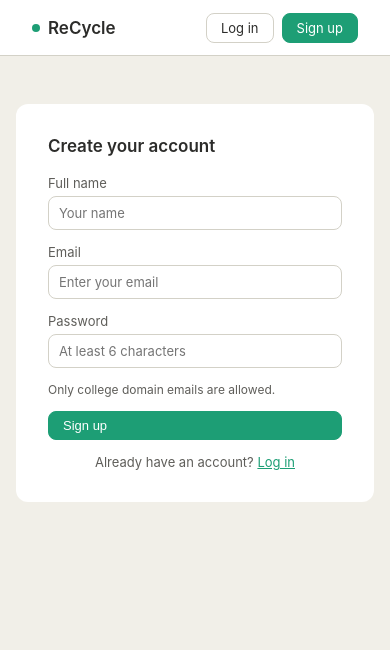
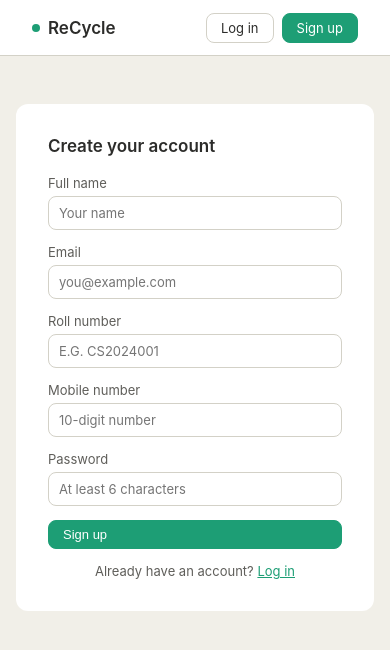
Before and after one commit to AjayKrishnan17/ReCycle, a React (Vite) app in the folder Frontend/: page /register in a window 390 px wide. Shown: the top 650 px of the page. Built offline with nearby package versions, Linux system fonts and the light colour scheme; no server answers.

Commit message:
Add roll number and phone fields to registration form

```diff
--- a/Frontend/src/pages/Register.jsx
+++ b/Frontend/src/pages/Register.jsx
@@ -5,7 +5,7 @@ import { useAuth } from '../context/AuthContext';
 export default function Register() {
   const { register } = useAuth();
   const navigate = useNavigate();
-  const [form, setForm] = useState({ name: '', email: '', password: '' });
+  const [form, setForm] = useState({ name: '', email: '', password: '', rollNumber: '', phone: '' });
   const [error, setError] = useState('');
   const [loading, setLoading] = useState(false);
 
@@ -16,8 +16,8 @@ export default function Register() {
     setError('');
     setLoading(true);
     try {
-      await register(form.name, form.email, form.password);
-      navigate('/complete-profile');
+      await register(form);
+      navigate('/');
     } catch (err) {
       setError(err.response?.data?.message || 'Registration failed');
     } finally {
@@ -29,20 +29,39 @@ export default function Register() {
     <div className="auth-page">
       <form className="auth-card" onSubmit={handleSubmit}>
         <h2>Create your account</h2>
+
         <div className="field">
           <label>Full name</label>
           <input placeholder="Your name" value={form.name} onChange={update('name')} required />
         </div>
+
         <div className="field">
           <label>Email</label>
+          <input type="email" placeholder="you@example.com" value={form.email} onChange={update('email')} required />
+        </div>
+
+        <div className="field">
+          <label>Roll number</label>
           <input
-            type="email"
-            placeholder="Enter your email"
-            value={form.email}
-            onChange={update('email')}
+            placeholder="e.g. CS2024001"
+            value={form.rollNumber}
+            onChange={update('rollNumber')}
+            style={{ textTransform: 'uppercase' }}
             required
           />
         </div>
+
+        <div className="field">
+          <label>Mobile number</label>
+          <input
+            placeholder="10-digit number"
+            value={form.phone}
+            onChange={(e) => setForm({ ...form, phone: e.target.value.replace(/\D/g, '') })}
+            maxLength={10}
+            required
+          />
+        </div>
+
         <div className="field">
           <label>Password</label>
           <input
@@ -54,7 +73,7 @@ export default function Register() {
             required
           />
         </div>
-        <p className="auth-note">Only college domain emails are allowed.</p>
+
         {error && <div className="error-banner">{error}</div>}
         <button className="btn btn-primary" style={{ width: '100%' }} disabled={loading}>
           {loading ? 'Creating account…' : 'Sign up'}
```
